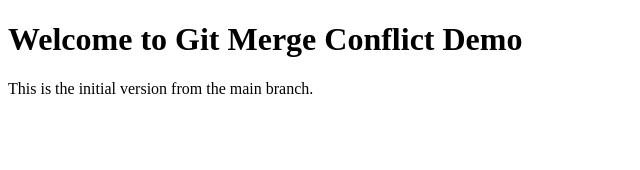
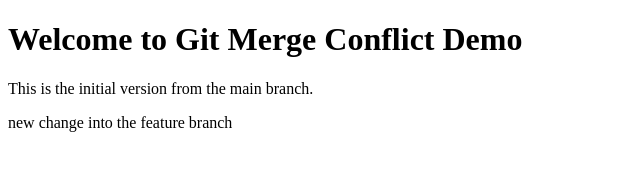
Before and after one commit to akshaypatil1753/Instagram, a plain HTML site: page index.html in a window 1280 px wide. Shown: the whole page, without its empty margins (0-640 px from the left). Drawn offline with Linux system fonts and the light colour scheme.

Commit message:
initial commit

```diff
--- a/index.html
+++ b/index.html
@@ -8,5 +8,8 @@
 <body>
   <h1>Welcome to Git Merge Conflict Demo</h1>
   <p>This is the initial version from the main branch.</p>
+
+  <p>new change into the feature branch</p>
+
 </body>
 </html>
```
